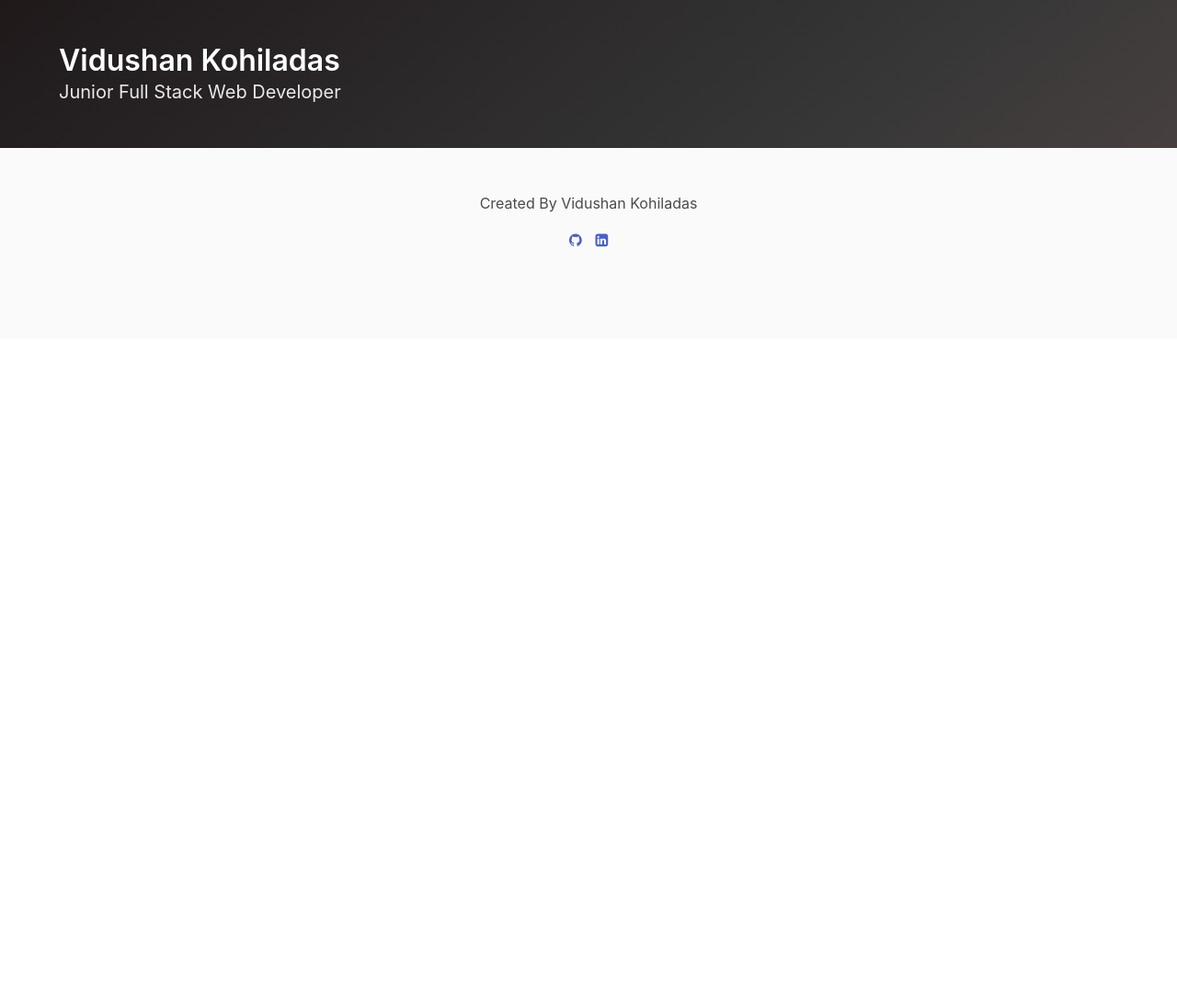
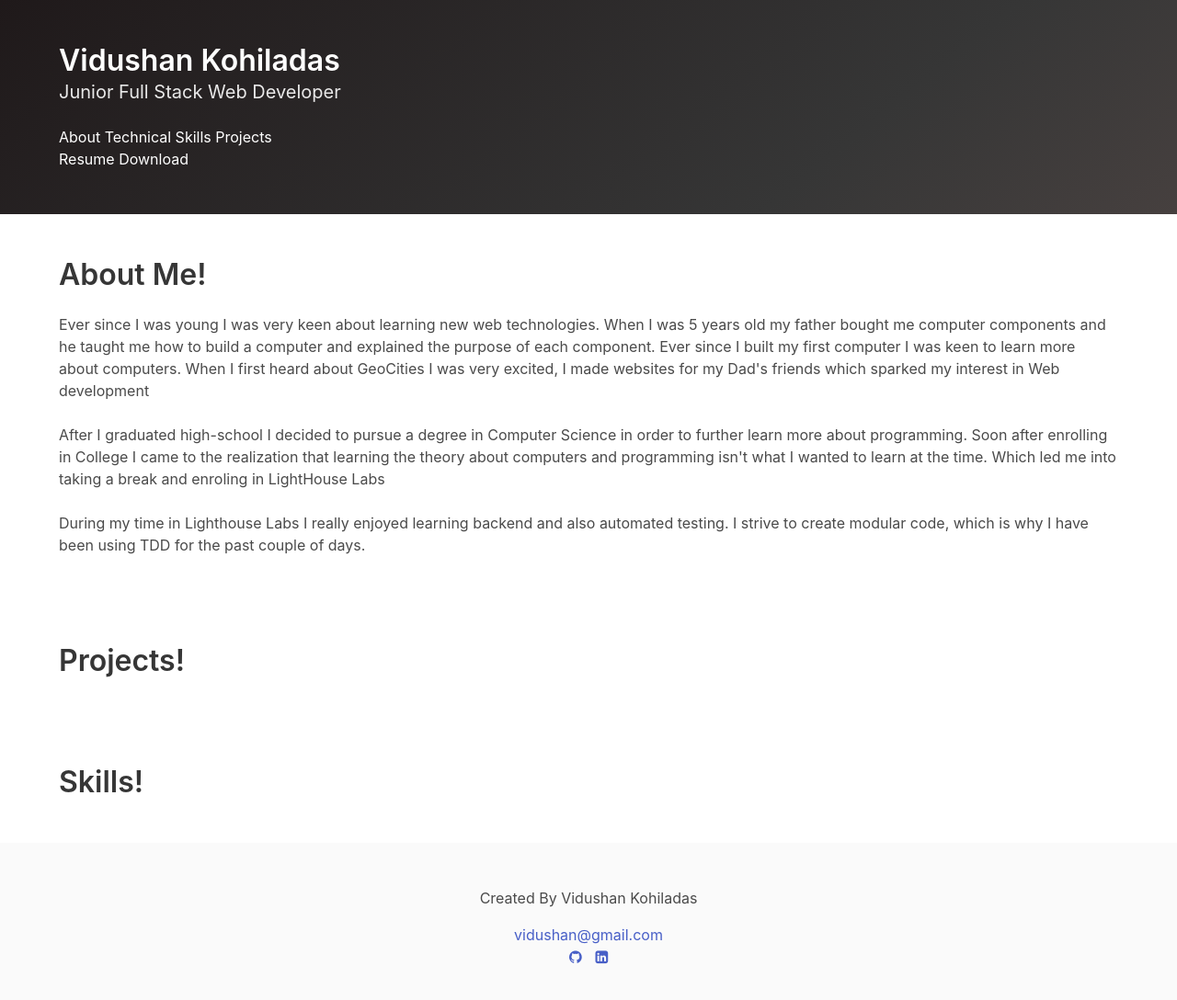
Before and after one commit to VidushanK/vidushank.github.io, a plain HTML site: page index.html in a window 1280 px wide. Shown: the whole page at 92% size. Before the commit the page ends 800 px from the top, so only its background shows below. Drawn offline with nearby package versions, Linux system fonts and the light colour scheme.

Commit message:
WIP added About section

```diff
--- a/index.html
+++ b/index.html
@@ -9,6 +9,7 @@
   <link rel="stylesheet" href="https://cdnjs.cloudflare.com/ajax/libs/bulma/0.5.1/css/bulma.min.css">
 </head>
 <body>
+  <!-- header -->
   <section class="hero is-dark is-bold">
     <div class="hero-body">
       <div class="container">
@@ -18,14 +19,53 @@
         <h2 class="subtitle">
           Junior Full Stack Web Developer
         </h2>
+        <nav class="nav-menu">
+          <div class="container">
+            <div class="nav-left">
+              <a href='#about' class="nav-item nav-item-one is-tab fadeInLeft">About</a>
+              <a href='#skills' class="nav-item nav-item-two is-tab fadeInLeft">Technical Skills</a>
+              <a href='#projects' class="nav-item nav-item-three is-tab fadeInLeft">Projects</a>
+              </div>
+            <div class="nav-right nav-menu">
+              <a download="Vidushan Kohiladas" href='assets/Vidushan Kohiladas.pdf' class="nav-item is-tab">Resume Download</a>
+            </div>
+          </div>
+        </nav>
       </div>
     </div>
   </section>
+  <!-- aboutme  -->
+  <section class="section" id="about">
+    <div class="container">
+      <h1 class="title">About Me!</h1>
+      <div class="text-content">Ever since I was young I was very keen about learning new web technologies. When I was 5 years old my father bought me computer components and he taught me how to build a computer and explained the purpose of each component. Ever since I built my first computer I was keen to learn more about computers. When I first heard about GeoCities I was very excited, I made websites for my Dad's friends which sparked my interest in Web development </div><br>
 
+      <div class="text-content">After I graduated high-school I decided to pursue a degree in Computer Science in order to further learn more about programming. Soon after enrolling in College I came to the realization that learning the theory about computers and programming isn't what I wanted to learn at the time. Which led me into taking a break and enroling in LightHouse Labs</div><br>
+
+      <div class="text-content">During my time in Lighthouse Labs I really enjoyed learning backend and also automated testing. I strive to create modular code, which is why I have been using TDD for the past couple of days.</div>
+
+    </div>
+  </section>
+  <!-- projects  -->
+  <section class="section" id="projects">
+  <div class="container">
+    <h1 class="title">Projects!</h1>
+
+  </div>
+  </section>
+  <!-- skills  -->
+  <section class="section" id="skills">
+    <div class="container">
+      <h1 class="title">Skills!</h1>
+
+    </div>
+  </section>
+  <!-- footer  -->
   <footer class="footer">
     <div class="container">
       <div class="content has-text-centered">
         <p>Created By Vidushan Kohiladas</p>
+        <a class="email" href="mailto:vidushan@gmail.com">vidushan@gmail.com</a>
         <p>
           <a class="icon footer-icon" href="https://github.com/VidushanK">
             <i class="fa fa-github" aria-hidden="true"></i>
@@ -37,6 +77,5 @@
       </div>
     </div>
   </footer>
-
 </body>
 </html>
```
Also changed, not shown: 3 other files.
